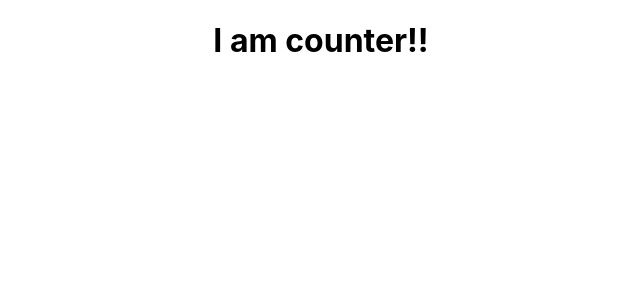
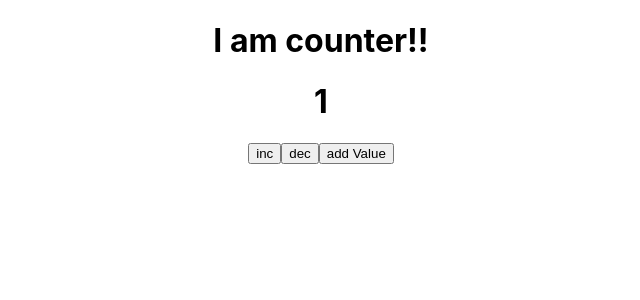
Before and after one commit to karthikbalaji022/redux-shopping, a React (Create React App) app: page / in a window 1280 px wide. Shown: the top 300 px of the page, without its empty margins (319-959 px from the left). Built offline with nearby package versions, Linux system fonts and the light colour scheme.

Commit message:
counter exmaple of redux finished

```diff
--- a/package.json
+++ b/package.json
@@ -8,7 +8,9 @@
     "@testing-library/user-event": "^13.5.0",
     "react": "^18.0.0",
     "react-dom": "^18.0.0",
+    "react-redux": "^7.2.8",
     "react-scripts": "5.0.1",
+    "redux": "^4.1.2",
     "web-vitals": "^2.1.4"
   },
   "scripts": {
--- a/src/App.js
+++ b/src/App.js
@@ -1,10 +1,26 @@
-import logo from './logo.svg';
 import './App.css';
-
+import {useSelector,useDispatch} from 'react-redux'
 function App() {
+  const counter=useSelector((state)=>state.counter);
+  const dispatch=useDispatch();
+  const increment=()=>{
+    dispatch({type:"inc"});
+  }
+  const decrement=()=>{
+    dispatch({type:"dec"})
+  }
+  const addBy=()=>{
+    dispatch({type:"addval",payload:{
+      val:10
+    }})
+  }
   return (
     <div className="App">
       <h1>I am counter!!</h1>
+      <h1>{counter}</h1>
+      <button onClick={increment}>inc</button>
+      <button onClick={decrement}> dec</button>
+      <button onClick={addBy}> add Value</button>
     </div>
   );
 }
--- a/src/index.js
+++ b/src/index.js
@@ -2,16 +2,17 @@ import React from 'react';
 import ReactDOM from 'react-dom/client';
 import './index.css';
 import App from './App';
-import reportWebVitals from './reportWebVitals';
-
+import { Provider } from 'react-redux';
+import store from './store/index'
 const root = ReactDOM.createRoot(document.getElementById('root'));
 root.render(
+  <Provider store={store}>
   <React.StrictMode>
     <App />
   </React.StrictMode>
+  </Provider>
 );
 
 // If you want to start measuring performance in your app, pass a function
 // to log results (for example: reportWebVitals(console.log))
 // or send to an analytics endpoint. Learn more: https://bit.ly/CRA-vitals
-reportWebVitals();
--- /dev/null
+++ b/src/store/index.js
@@ -0,0 +1,21 @@
+import React from 'react'
+import { createStore } from 'redux'
+const reducer=(state={
+    counter:1
+},action)=>{
+    console.log(state)
+    switch(action.type)
+    {
+        case "inc":
+            return {counter:state.counter+1};
+        case "dec":
+            return {counter:state.counter-1};
+        case "addval":
+            return {counter:state.counter+action.payload.val};
+         default:
+            return state;
+    }
+}
+
+const store=createStore(reducer)
+export default store;
```
Also changed, not shown: 1 other file (tests, documents, lock files or other folders).
